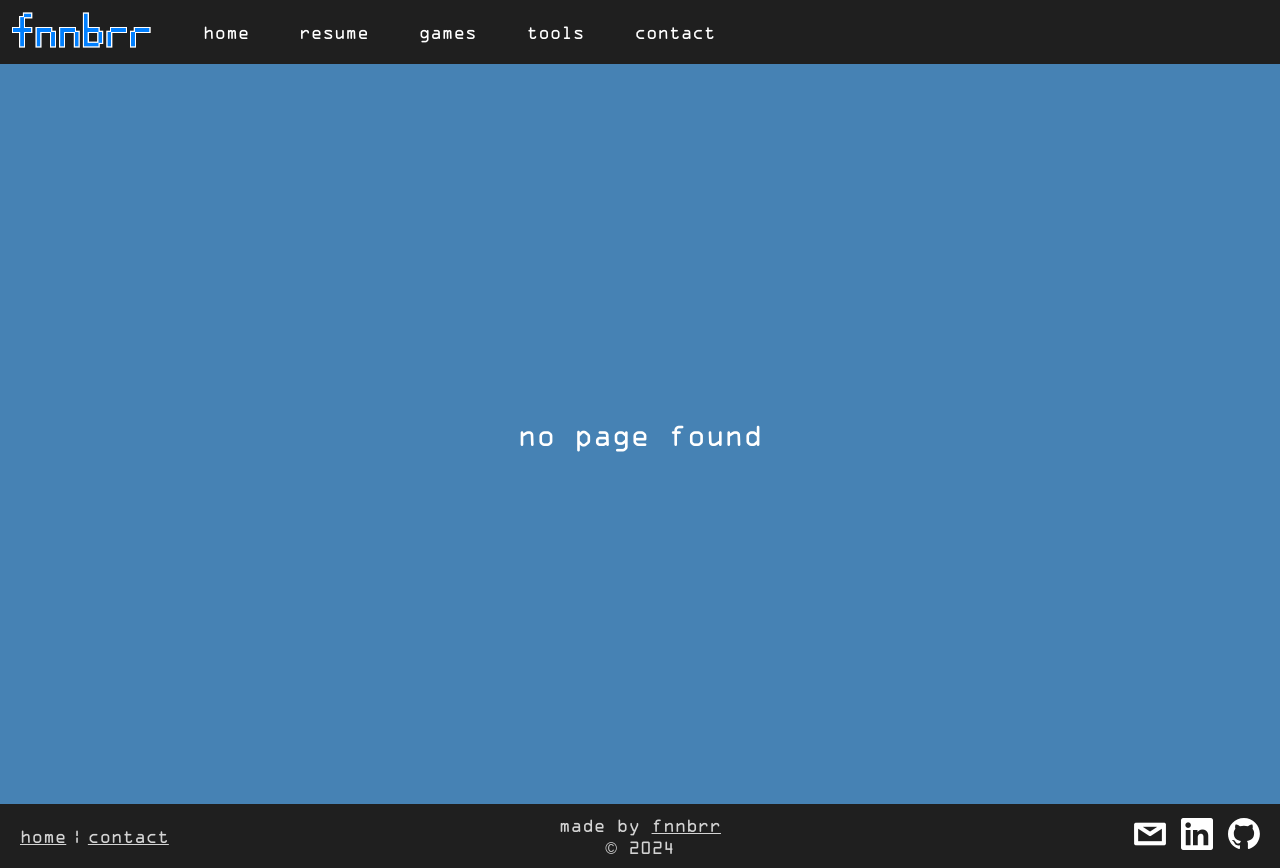
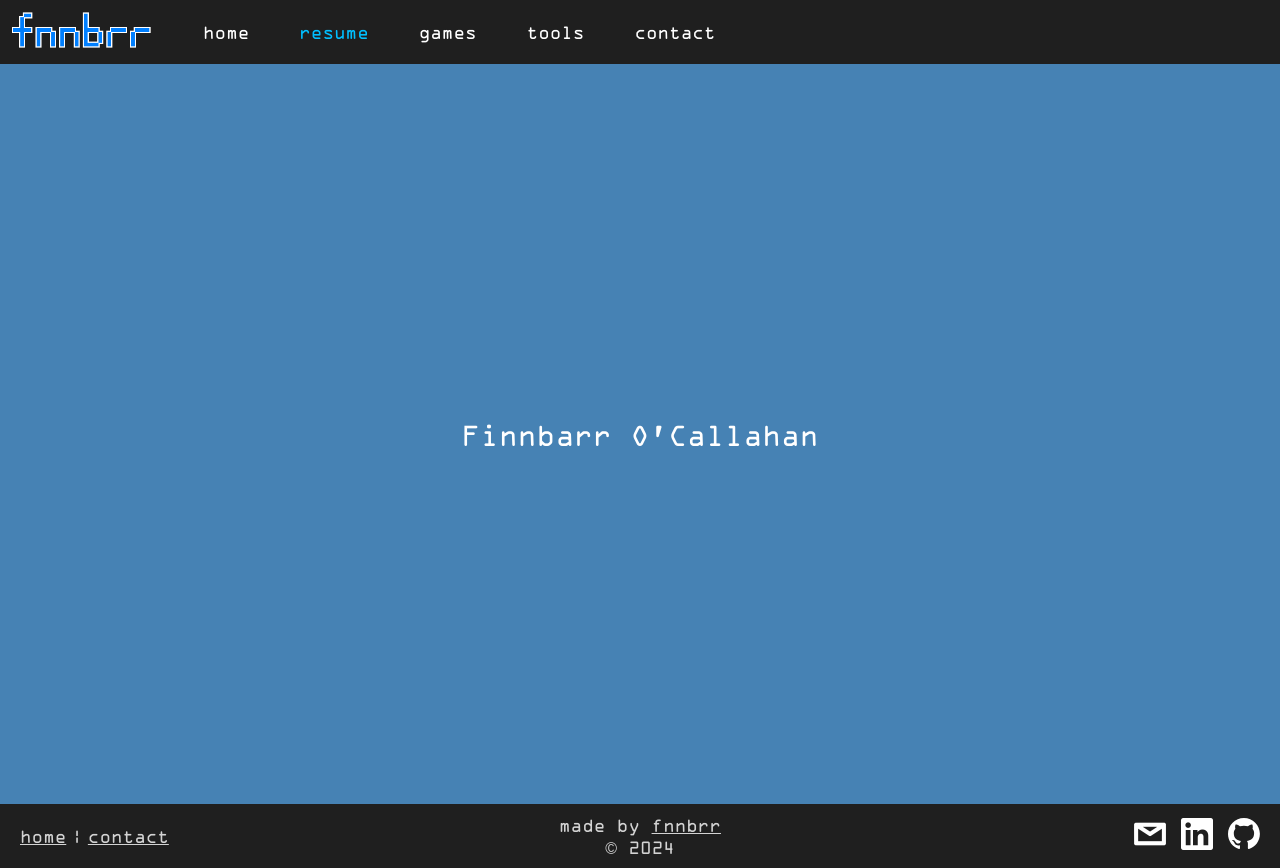
Before and after one commit to fnnbrr/personal-site, a React (Create React App) app: page /resume in a window 1280 px wide. Built offline with nearby package versions, Linux system fonts and the light colour scheme.

Commit message:
Active header link now uses different styling

```diff
--- a/src/App.tsx
+++ b/src/App.tsx
@@ -16,7 +16,10 @@ export default function App() {
           <Routes>
               <Route path="/" element={<Root />}>
                   <Route index element={<Home />}/>
+                  <Route path="resume" element={<Home />}/>
                   <Route path="automagical" element={<Automagical />}/>
+                  <Route path="tools" element={<Home />}/>
+                  <Route path="contact" element={<Home />}/>
                   <Route path="*" element={<MissingPage />}/>
               </Route>
           </Routes>
--- a/src/Header.css
+++ b/src/Header.css
@@ -6,13 +6,18 @@
     justify-content: flex-start;
     align-items: center;
     gap: 50px;
-
-    & text, & p, & a {
-        color: white;
-        text-decoration: none;
-    }
 }
 
 .Logo {
     max-height: 40px;
 }
+
+.active {
+    color: deepskyblue;
+    text-decoration: none;
+}
+
+.inactive {
+    color: white;
+    text-decoration: none;
+}
--- a/src/Header.tsx
+++ b/src/Header.tsx
@@ -1,6 +1,24 @@
 import React from "react";
 import './Header.css'
-import { Link } from "react-router-dom"
+import { Link, NavLink } from "react-router-dom"
+
+interface HeaderLinkProps {
+    route: string;
+    label: string;
+}
+
+function HeaderLink({route, label}: HeaderLinkProps) {
+    return (
+        <NavLink
+            to={route}
+            className={({isActive}) =>
+                isActive ? "active" : "inactive"
+            }
+        >
+            {label}
+        </NavLink>
+    );
+}
 
 export default function Header() {
     return (
@@ -8,11 +26,12 @@ export default function Header() {
             <Link to="/">
                 <img src={"fnnbrr_logo_outlined_2x.png"} alt={"https://fnnbrr.com"} className={"Logo"}/>
             </Link>
-            <Link to="/">home</Link>
-            <Link to="/">resume</Link>
-            <Link to="/automagical">games</Link>
-            <Link to="/">tools</Link>
-            <Link to="/">contact</Link>
+
+            <HeaderLink route={"/"} label={"home"}/>
+            <HeaderLink route={"/resume"} label={"resume"}/>
+            <HeaderLink route={"/automagical"} label={"games"}/>
+            <HeaderLink route={"/tools"} label={"tools"}/>
+            <HeaderLink route={"/contact"} label={"contact"}/>
         </div>
     );
 }
--- a/src/routes/Home.tsx
+++ b/src/routes/Home.tsx
@@ -1,7 +1,7 @@
 import React from 'react';
 import '../Root.css';
 
-export default function Root() {
+export default function Home() {
     return (
         <div className="Root">
             <div className={"Root-header"}>
```
